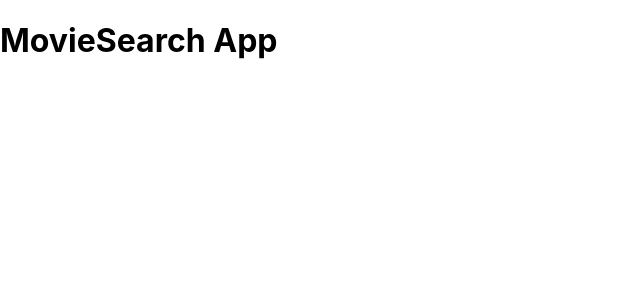
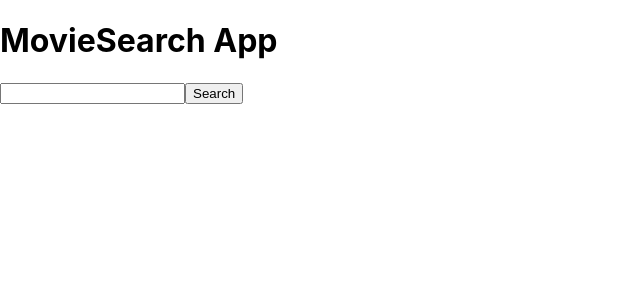
Before and after one commit to vidhusan12/MovieSearch, a React (Create React App) app: page / in a window 1280 px wide. Shown: the top 300 px of the page, without its empty margins (0-640 px from the left). Built offline with nearby package versions, Linux system fonts and the light colour scheme.

Commit message:
Added SearchBar

```diff
--- a/src/App.js
+++ b/src/App.js
@@ -1,6 +1,31 @@
+import { useState } from "react";
+import SearchBar from "./components/SearchBar";
+
+
 
 function App() {
-  return <h1>MovieSearch App</h1>;
+
+  const [searchTerm, setSearchTerm] = useState("");
+
+  function handleSearchChange(newTerm) {
+    setSearchTerm(newTerm);
+  }
+
+  function handleSearchSubmit(e) {
+    e.preventDefault();
+    console.log("Searching for: ", searchTerm);
+  }
+  return (
+    <>
+      <h1>MovieSearch App</h1>
+      <SearchBar
+        value={searchTerm}
+        onChange={handleSearchChange}
+        onSubmit={handleSearchSubmit}
+      />
+    </>
+
+  )
 }
 
 export default App;
--- a/src/components/SearchBar.jsx
+++ b/src/components/SearchBar.jsx
@@ -0,0 +1,12 @@
+import React from "react";
+
+function SearchBar({ value, onChange, onSubmit }) {
+  return (
+    <form onSubmit={onSubmit}>
+      <input type="text" value={value} onChange={(e) => onChange(e.target.value)} />
+      <button type="submit">Search</button>
+    </form>
+  );
+}
+
+export default SearchBar;
```
